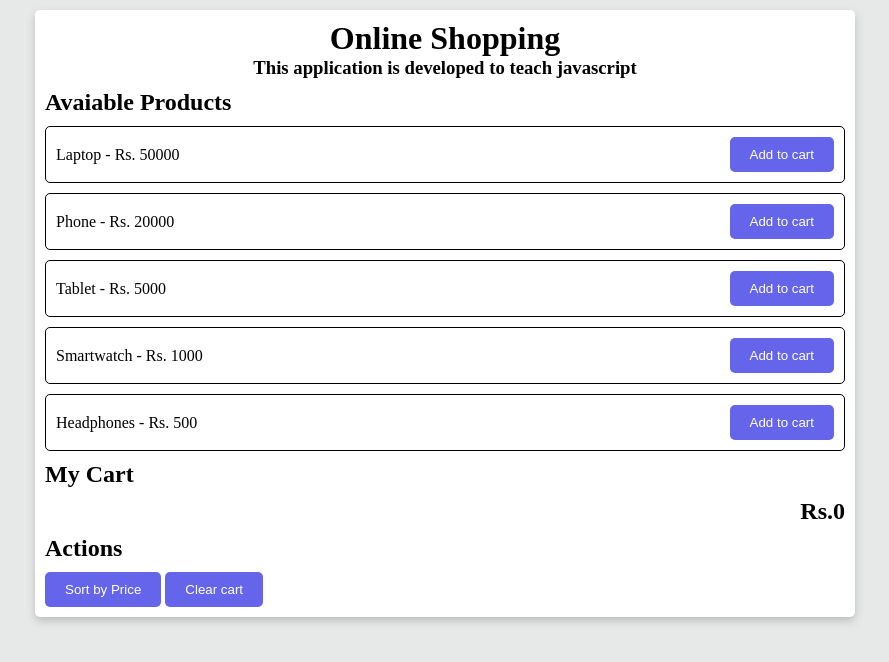
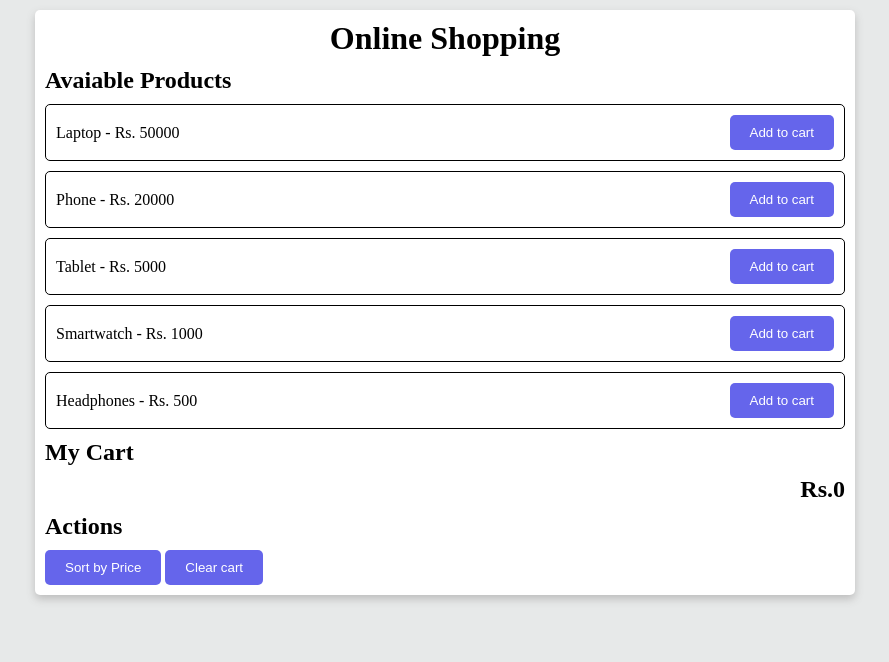
Before and after one commit to vamsipradeepp/shoppingapp, a plain HTML site: page index.html in a window 1280 px wide. Shown: the whole page, without its empty margins (195-1084 px from the left). Drawn offline with Linux system fonts and the light colour scheme.

Commit message:
modified h3

```diff
--- a/index.html
+++ b/index.html
@@ -6,68 +6,10 @@
     <title>Shopping Zone</title>
     <link href="style.css" rel="stylesheet" />
   </head>
-  <style>
-    /* * {
-      margin: 0;
-      padding: 0;
-    }
-    body {
-      background-color: rgb(231, 233, 233);
-    }
-    h1 {
-      text-align: center;
-    }
-    .online-shooping-container {
-      max-width: 800px;
-      background-color: white;
-      margin: 10px auto;
-      padding: 10px;
-      border-radius: 5px;
-      box-shadow: 0 4px 8px 0 rgb(189, 189, 189);
-    }
-    .product-row {
-      display: flex;
-      justify-content: space-between;
-      border: 1px solid black;
-      padding: 10px;
-      border-radius: 5px;
-      align-items: center;
-      margin: 10px 0;
-    }
-    button {
-      background-color: rgb(101, 101, 235);
-      border: none;
-      padding: 10px 20px;
-      color: white;
-      border-radius: 5px;
-      cursor: pointer;
-    }
-    button:hover {
-      background-color: rgb(68, 68, 158);
-    }
-    h2 {
-      margin: 10px 0;
-    }
-    #feedback {
-      position: fixed;
-      top: 20px;
-      right: 20px;
-      background-color: white;
-      padding: 10px;
-      display: none;
-      color: white;
-    }
-    #totalPrice {
-      text-align: right;
-    }
-    h3 {
-      text-align: center;
-    } */
-  </style>
+
   <body>
     <div class="online-shooping-container">
       <h1>Online Shopping</h1>
-      <h3>This application is developed to teach javascript</h3>
       <p id="feedback"></p>
       <h2>Avaiable Products</h2>
       <div id="productsContainer">
```
